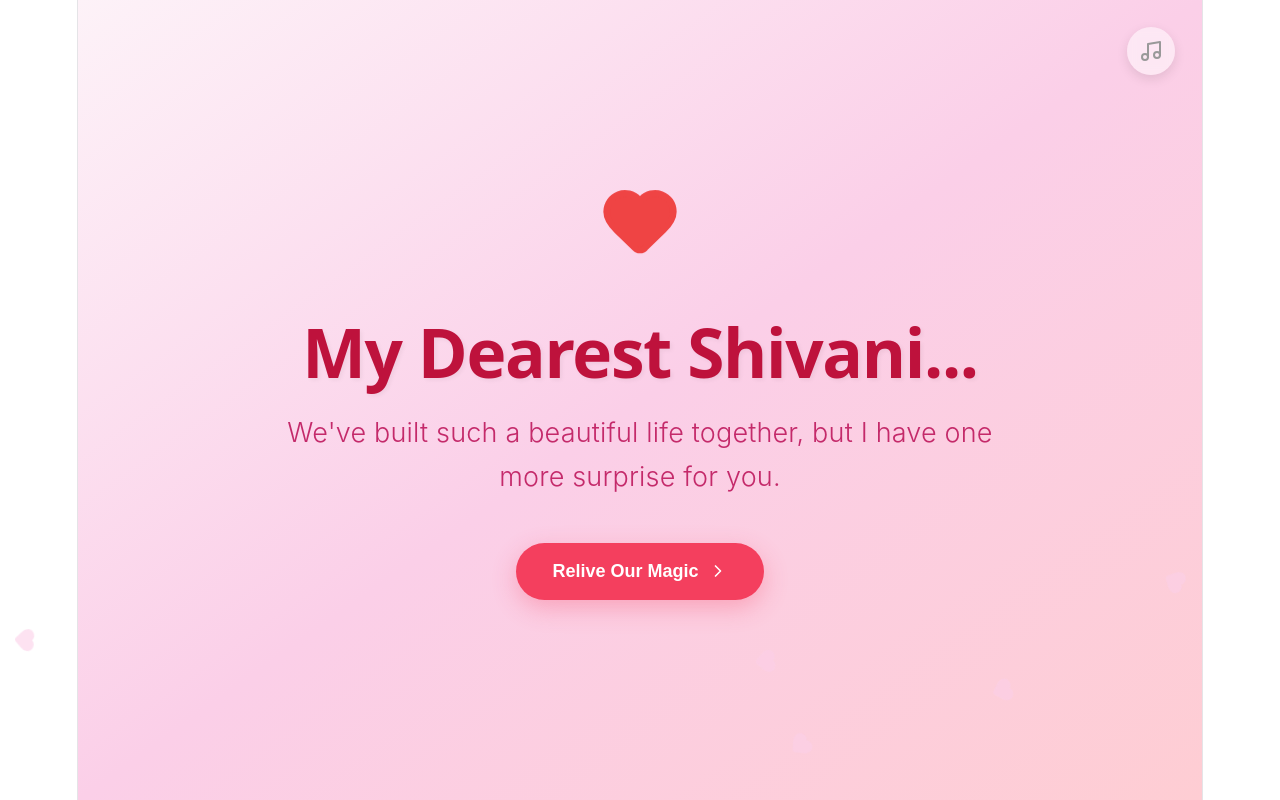
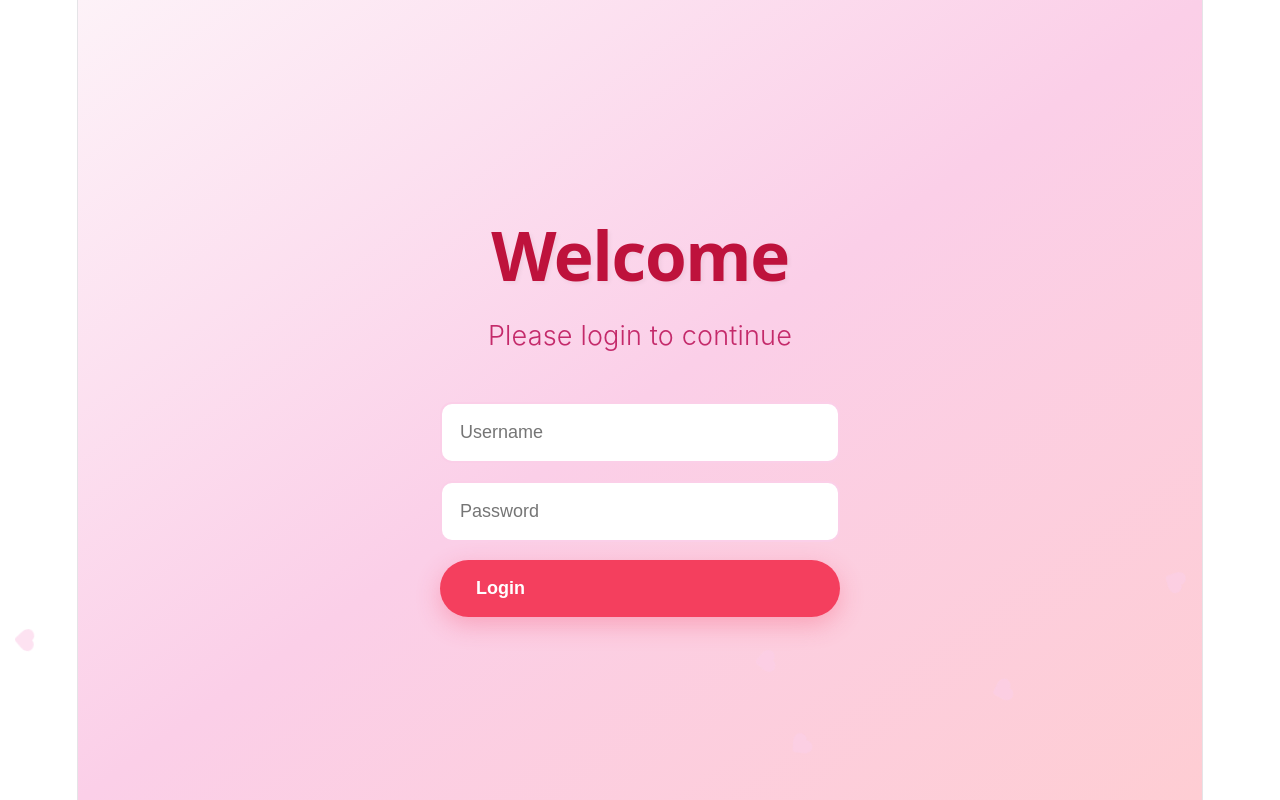
Before and after one commit to Bathiniajay03/Proposal, a React (Vite) app: page / in a window 1280 px wide. Built offline with nearby package versions, Linux system fonts and the light colour scheme.

Commit message:
Updated UI and images

```diff
--- a/src/App.jsx
+++ b/src/App.jsx
@@ -1,6 +1,48 @@
 import React, { useState, useEffect, useRef } from 'react';
 import { Heart, Stars, Music, ChevronRight, Camera, Sparkles } from 'lucide-react';
 import './styles.css';
+import love1 from "./assets/love1.jpg";
+import love2 from "./assets/love2.jpg";
+
+// --- Login Screen Component ---
+const LoginScreen = ({ onLogin }) => {
+  const [username, setUsername] = useState('');
+  const [password, setPassword] = useState('');
+  const [error, setError] = useState('');
+
+  const handleLogin = () => {
+    if (username === 'admin' && password === 'admin123') {
+      onLogin();
+    } else {
+      setError('Invalid credentials');
+    }
+  };
+
+  return (
+    <div className="screen login-screen">
+      <h1 className="screen-title">Welcome</h1>
+      <p className="screen-subtitle">Please login to continue</p>
+      <div className="login-form">
+        <input
+          type="text"
+          placeholder="Username"
+          value={username}
+          onChange={(e) => setUsername(e.target.value)}
+          className="login-input"
+        />
+        <input
+          type="password"
+          placeholder="Password"
+          value={password}
+          onChange={(e) => setPassword(e.target.value)}
+          className="login-input"
+        />
+        {error && <p className="error-message">{error}</p>}
+        <button onClick={handleLogin} className="primary-button">Login</button>
+      </div>
+    </div>
+  );
+};
 
 // --- Background Floating Hearts Component ---
 const FloatingHearts = () => {
@@ -44,6 +86,7 @@ const FloatingHearts = () => {
 export default function App() {
   const [step, setStep] = useState(0);
   const [isPlaying, setIsPlaying] = useState(false);
+  const [isLoggedIn, setIsLoggedIn] = useState(false);
   const audioRef = useRef(null);
 
   // You can replace this URL with your partner's favorite romantic song
@@ -69,6 +112,12 @@ export default function App() {
       {/* Hidden Audio Element */}
       <audio ref={audioRef} src={audioUrl} loop />
 
+      {/* Content Container */}
+      <div className="content-container">
+        {!isLoggedIn ? (
+          <LoginScreen onLogin={() => setIsLoggedIn(true)} />
+        ) : (
+          <>
             {/* Music Toggle */}
             <button
               onClick={toggleMusic}
@@ -77,13 +126,13 @@ export default function App() {
               <Music className={`music-icon ${isPlaying ? 'playing' : ''}`} />
             </button>
 
-      {/* Content Container */}
-      <div className="content-container">
             {step === 0 && <WelcomeScreen onNext={nextStep} />}
             {step === 1 && <MemoryScreen onNext={nextStep} />}
             {step === 2 && <LoveLetterScreen onNext={nextStep} />}
             {step === 3 && <ProposalScreen onNext={nextStep} />}
             {step === 4 && <SuccessScreen />}
+          </>
+        )}
       </div>
     </div>
   );
@@ -119,12 +168,11 @@ const MemoryScreen = ({ onNext }) => (
     <div className="photo-grid">
       <div className="photo-card">
       <div className="photo-wrapper">
-           <img src="https://images.unsplash.com/photo-1518199266791-5375a83190b7?auto=format&fit=crop&q=80&w=400" alt="romantic" className="photo-image" />
+  <img src={love1} alt="romantic" className="photo-image" />
 </div>
-      </div>
-      <div className="photo-card">
+
 <div className="photo-wrapper">
-           <img src="https://images.unsplash.com/photo-1529333166437-7750a6dd5a70?auto=format&fit=crop&q=80&w=400" alt="holding hands" className="photo-image" />
+  <img src={love2} alt="holding hands" className="photo-image" />
 </div>
       </div>
     </div>
--- a/src/styles.css
+++ b/src/styles.css
@@ -577,6 +577,46 @@
 }
 
 /* ========================================
+   LOGIN SCREEN
+   ======================================== */
+
+.login-screen {
+  width: 100%;
+  max-width: 400px;
+  margin: 0 auto;
+}
+
+.login-form {
+  display: flex;
+  flex-direction: column;
+  gap: 1rem;
+  margin-top: 2rem;
+}
+
+.login-input {
+  padding: 1rem;
+  font-size: 1rem;
+  border: 2px solid #fbcfe8;
+  border-radius: 12px;
+  outline: none;
+  transition: var(--smooth-transition);
+  background-color: var(--white);
+  color: var(--dark-rose);
+}
+
+.login-input:focus {
+  border-color: var(--primary-color);
+  box-shadow: 0 0 0 3px rgba(244, 63, 94, 0.1);
+}
+
+.error-message {
+  color: #dc2626;
+  font-size: 0.875rem;
+  font-weight: 500;
+  text-align: center;
+}
+
+/* ========================================
    RESPONSIVE DESIGN
    ======================================== */
 
```
Also changed, not shown: src/assets/love1.jpg (added), src/assets/love2.jpg (added). Lines whose indentation alone changed are shown as unchanged.
